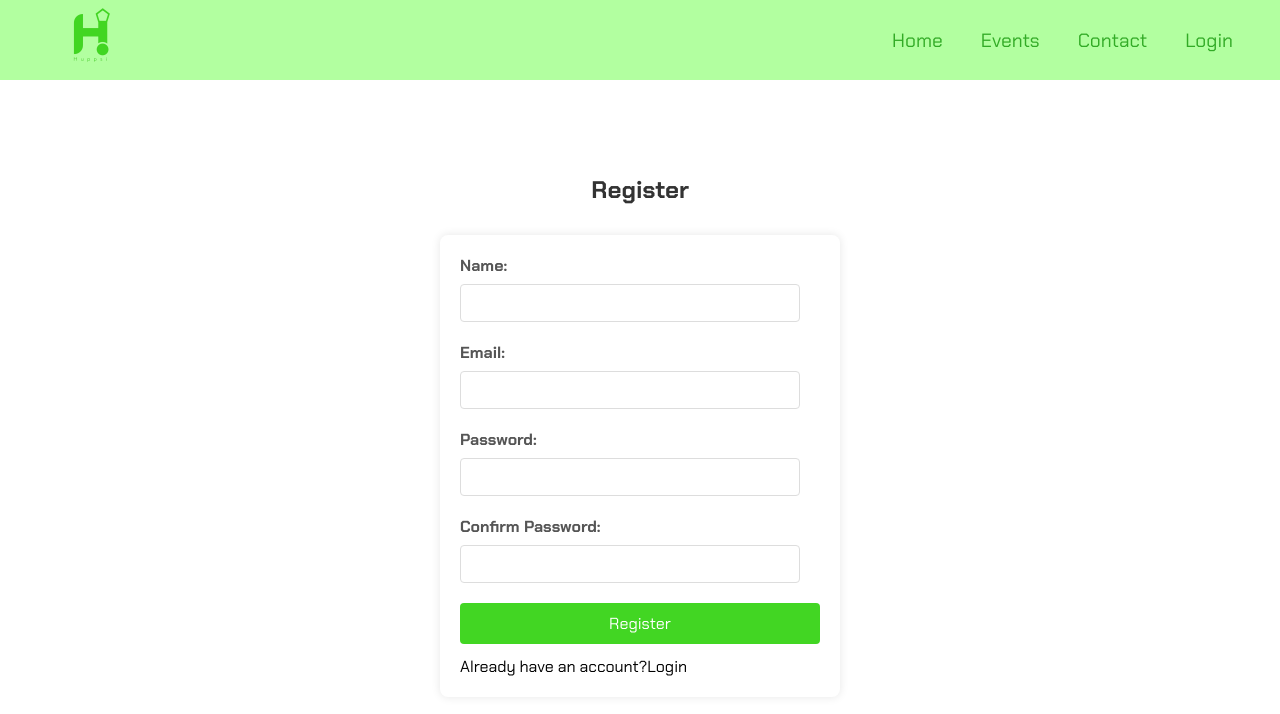
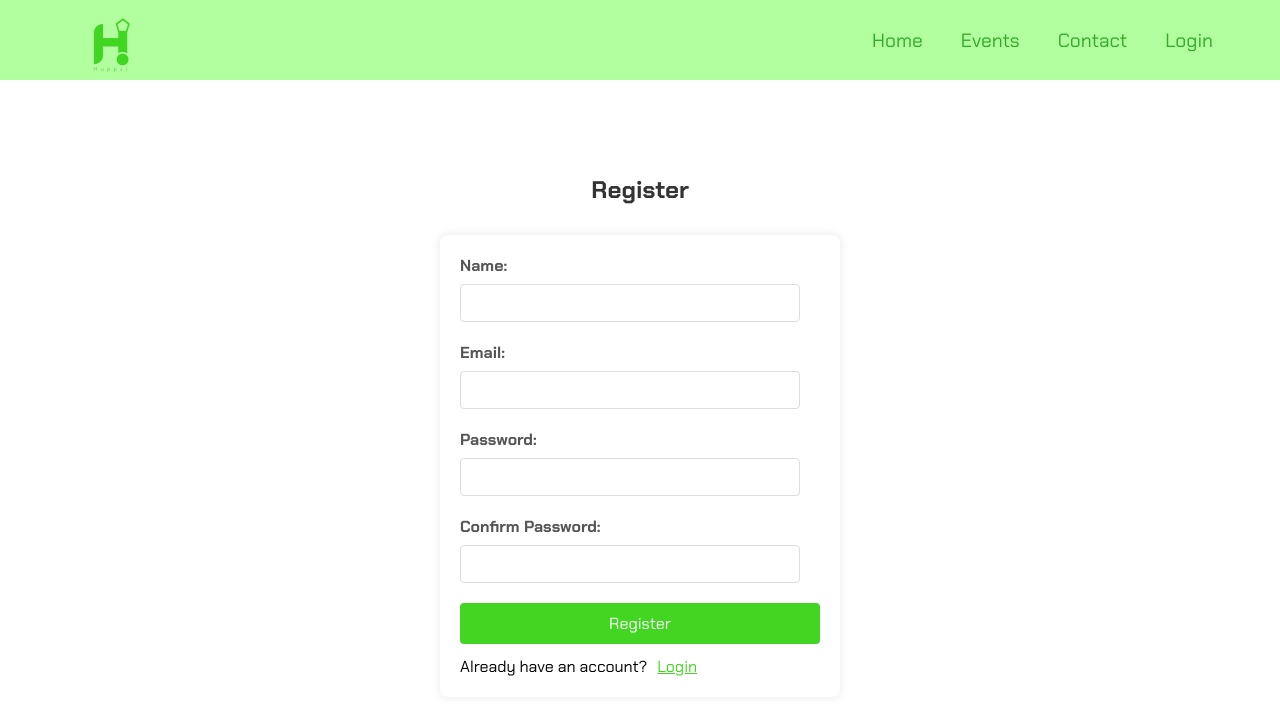
Before and after one commit to LazyBrogrammer/birthday-invitation, a React (Vite) app: page /register in a window 1280 px wide. Shown: the top 714 px of the page. Built offline with nearby package versions, Linux system fonts and the light colour scheme.

Commit message:
fix navbar styles

```diff
--- a/src/components/Dropdown/dropdown.css
+++ b/src/components/Dropdown/dropdown.css
@@ -4,11 +4,13 @@
     display: none;
     position: absolute;
     top: 80px; /* Adjust based on your navbar height */
+    right: 50px;
     list-style: none;
     text-align: start;
     background: #333;
     border-radius: 0 0 5px 5px;
     z-index: 999;
+    cursor: pointer;
 }
 
 .dropdown-menu.clicked {
--- a/src/components/Navbar/Navbar.css
+++ b/src/components/Navbar/Navbar.css
@@ -8,6 +8,8 @@
   position: relative;
   z-index: 1000;
   color: #42d623;
+  padding: 0 20px;
+  padding-top: 20px;
 }
 
 .navbar-container {
@@ -63,6 +65,7 @@
   position: relative;
   border: 3px solid transparent;
   cursor: pointer;
+  margin-bottom: 20px;
 }
 
 .nav-links:hover::after {
@@ -100,6 +103,7 @@
   border-radius: 0 0 5px 5px;
   z-index: 999;
   cursor: pointer;
+  margin-bottom: 20px !important;
 }
 
 .dropdown-menu li {
--- a/src/components/UserName/username.css
+++ b/src/components/UserName/username.css
@@ -9,5 +9,5 @@
     font-size: 2rem;
     font-weight: 900;
     text-transform: uppercase;
-    margin-bottom: 30px;
+    /*margin-bottom: 30px;*/
 }
--- a/src/pages/Login/Login.jsx
+++ b/src/pages/Login/Login.jsx
@@ -62,7 +62,18 @@ export const Login = ({ setLoggedIn }) => {
       if (error.response) {
         console.log(error.response);
         console.log(error)
-
+        if (error.response.status === 500) {
+            setLoading(false);
+            toast.error("Server not working. Please try again later.", {
+                position: "bottom-right",
+                autoClose: false,
+                hideProgressBar: false,
+                closeOnClick: true,
+                pauseOnHover: true,
+                draggable: true,
+                progress: undefined,
+            });
+        }
         if (error.response.status === 400) {
           setLoading(false);
           // Handle 400 Bad Request error (e.g., invalid credentials)
--- a/src/pages/Register/register.css
+++ b/src/pages/Register/register.css
@@ -73,7 +73,7 @@ body {
     background-color: #53ff30;
   }
 
-  .register-btn {
+  .login-btn {
     margin-left: 10px;
     color: #42d623;
     text-decoration: underline;
```
